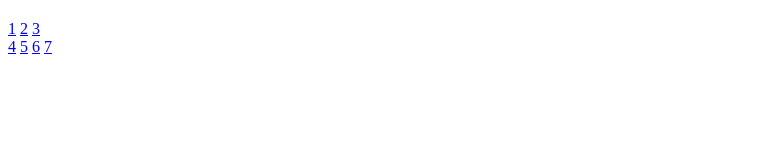
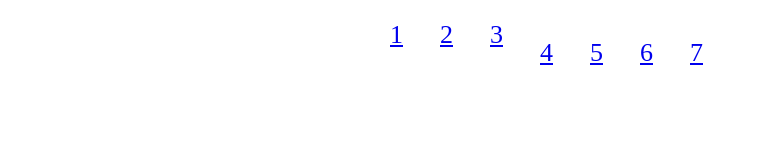
Before and after one commit to gyxaj/zuoye, a plain HTML site: page index.html in a window 1280 px wide. Shown: the whole page, without its empty margins (0-758 px from the left). Drawn offline with Linux system fonts and the light colour scheme.

Commit message:
Update index.html

```diff
--- a/index.html
+++ b/index.html
@@ -4,9 +4,18 @@
         <meta charset="utf-8">
         <title>index</title>
 		<style>
-			div{
-				margin:20px auto;
-			}
+
+		div{
+                        width:500px;
+			margin:20px auto;
+		   }
+		   a{
+			display:inline-block;
+			float: left;
+			width: 50px;
+			height: 50px;
+			font-size:26px;
+		    }
 		</style>
     </head>
     <body>
```
